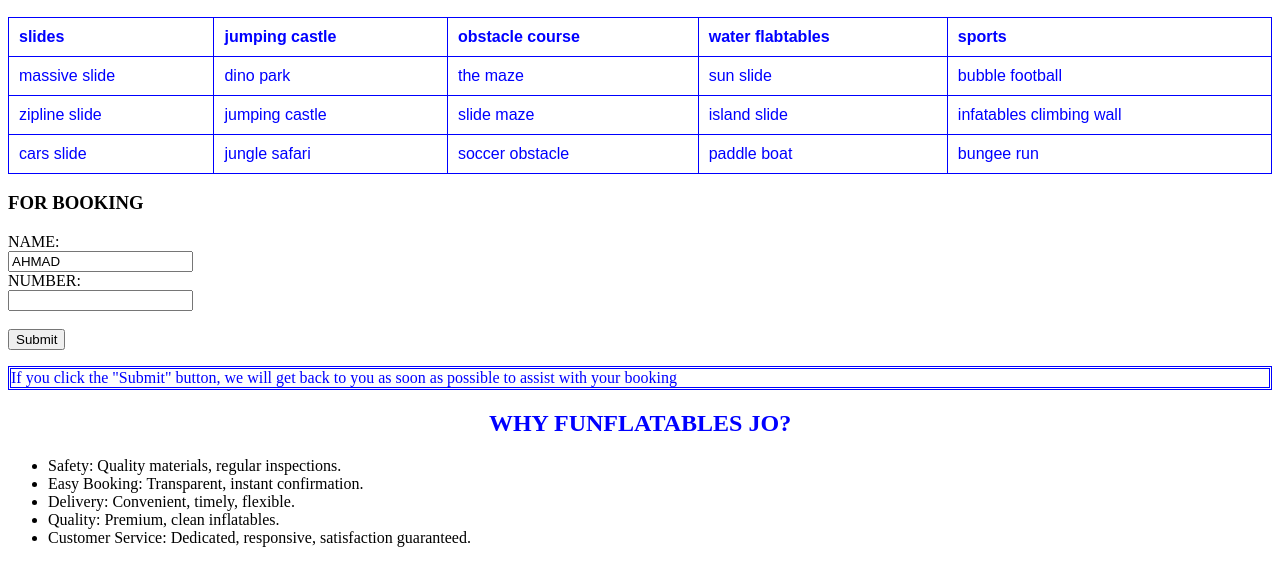
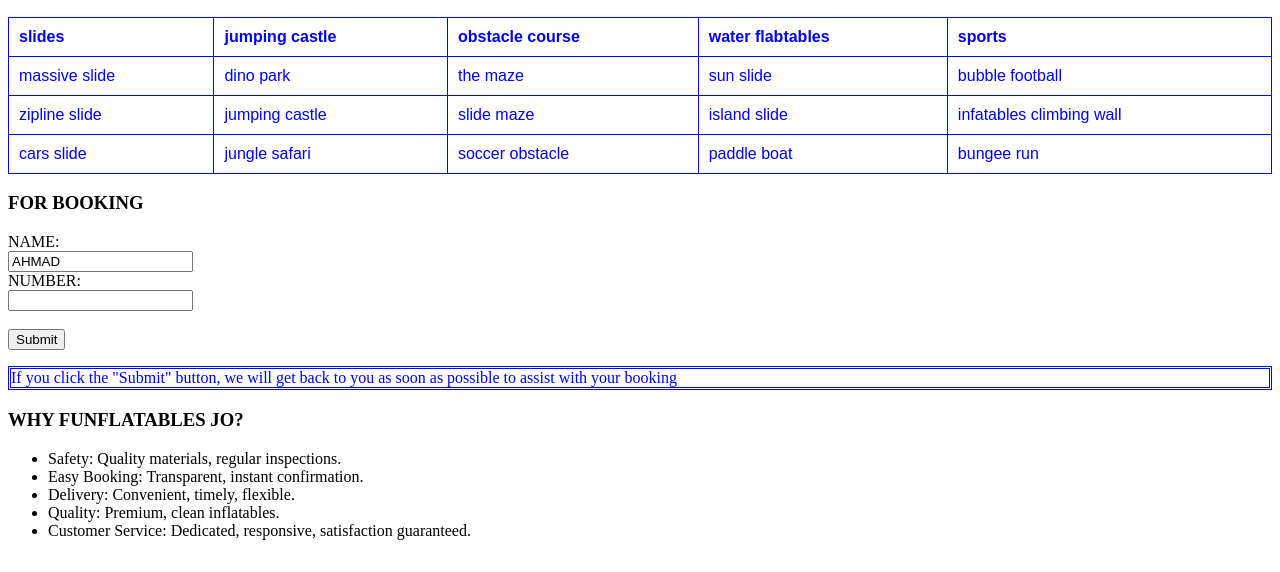
Before and after one commit to 32109302053/funflatables1, a plain HTML site: page index.html in a window 1280 px wide. Shown: the part 228-800 px from the top of the page. Drawn offline with Linux system fonts and the light colour scheme.

Commit message:
Update index.html

```diff
--- a/index.html
+++ b/index.html
@@ -77,7 +77,7 @@
   <input type="submit" value="Submit">
   <p>If you click the "Submit" button, we will get back to you as soon as possible to assist with your booking</p>
 </form>
-<h2>WHY FUNFLATABLES JO?</h2>
+<h3>WHY FUNFLATABLES JO?</h3>
 
 <ul>
   <li>Safety: Quality materials, regular inspections.</li>
```
